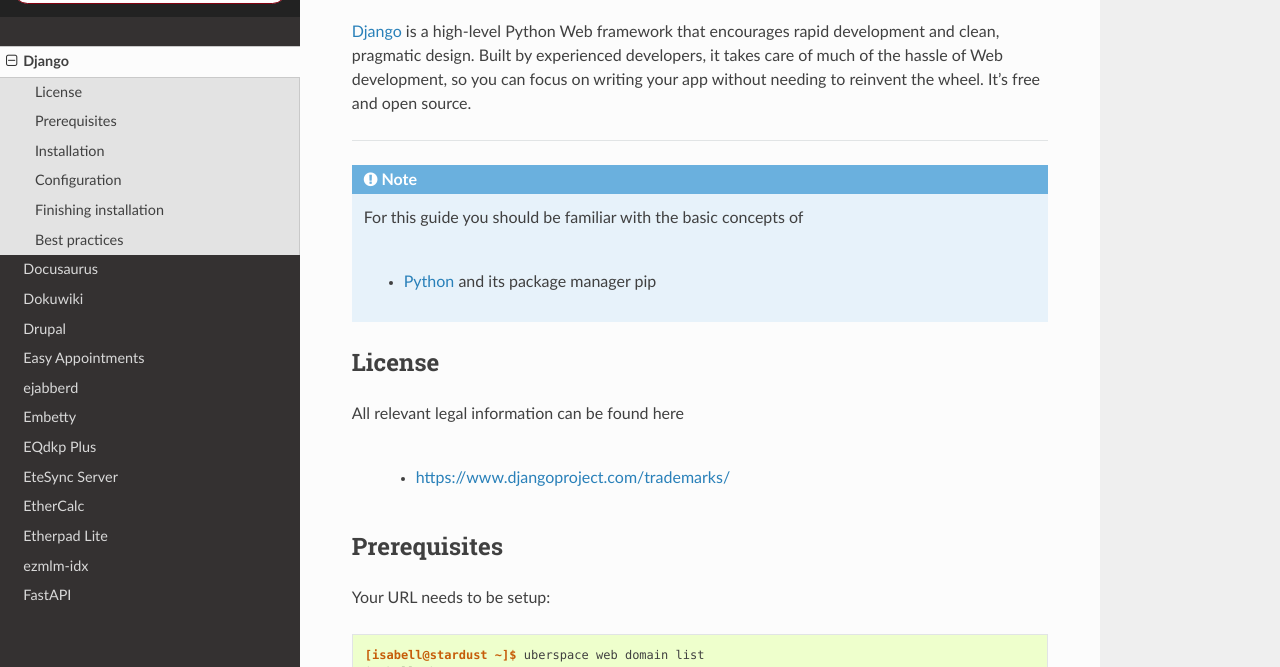
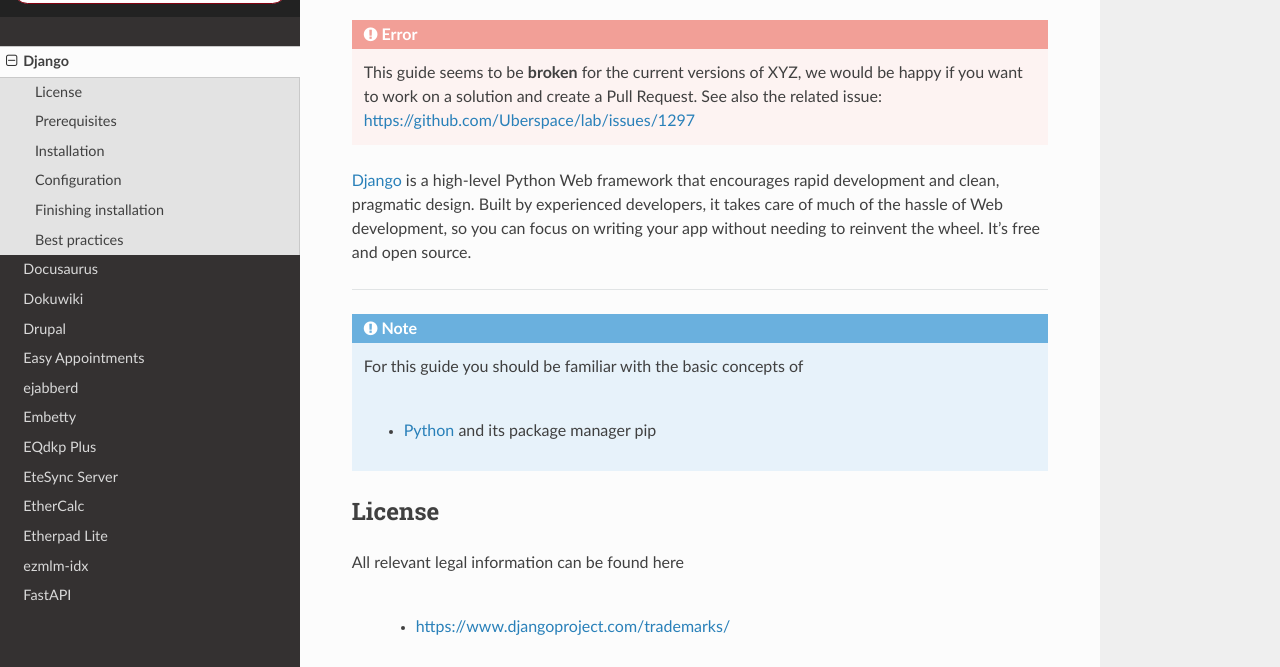
Before and after one commit to Uberspace/lab, a Sphinx documentation site: the page built from source/guide_django.rst, in a window 1280 px wide and 900 px high, scrolled down 592 px, cut to the strip 233-900 px from the top of the window. Built offline with Sphinx 7.4.7 and the Read the Docs theme 2.0.0, drawn with Linux system fonts in a browser that asks for light colours.

Commit message:
[django] mark as broken

```diff
--- a/source/guide_django.rst
+++ b/source/guide_django.rst
@@ -16,6 +16,12 @@
 ##########
 
 .. tag_list::
+
+.. error::
+
+  This guide seems to be **broken** for the current versions of XYZ, we would be
+  happy if you want to work on a solution and create a Pull Request.
+  See also the related issue: https://github.com/Uberspace/lab/issues/1297
 
 Django_ is a high-level Python Web framework that encourages rapid development and clean, pragmatic design. Built by experienced developers, it takes care of much of the hassle of Web development, so you can focus on writing your app without needing to reinvent the wheel. It’s free and open source.
 
```
